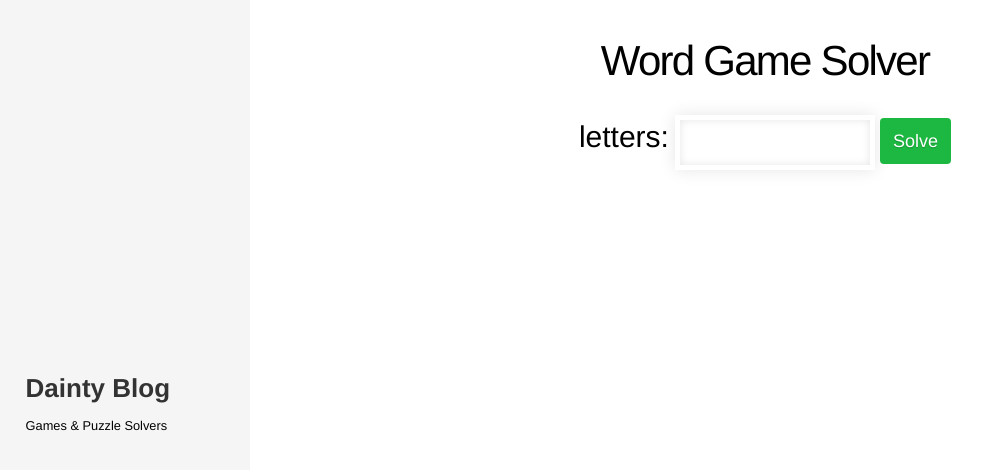
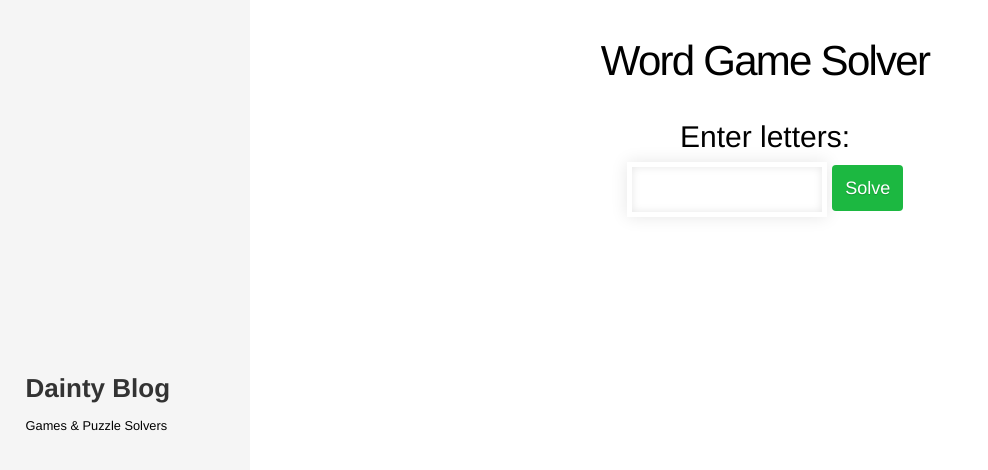
Before and after one commit to PayamBen/PayamBen.github.io, a Jekyll site: the page built from lettersGameV2.html, in a window 1280 px wide. Shown: the top 470 px of the page, without its empty margins (0-988 px from the left). Built offline with Jekyll 4.4.1, drawn with Linux system fonts in a browser that asks for light colours.

Commit message:
Update lettersGameV2.html

```diff
--- a/lettersGameV2.html
+++ b/lettersGameV2.html
@@ -77,7 +77,7 @@ permalink: /Word-Game-solverV2/
 </head>
 <body>
 	<div id="main">
-		<span class="label">letters:</span>
+		<p class="label">Enter letters:</p>
 		<input id="letters" type="text"/>
 		<span class="button-green" id="solveIt">Solve</span>
 		<pre id="answer"></pre>
@@ -111,7 +111,7 @@ permalink: /Word-Game-solverV2/
         }
 
         async function solve() {
-            //let letters = $('#letters').val().toLowerCase();
+            let letters = $('#letters').val().toLowerCase();
             let words = await findLongestWords(letters);
 
             let wordList = document.getElementById("wordList");
```
